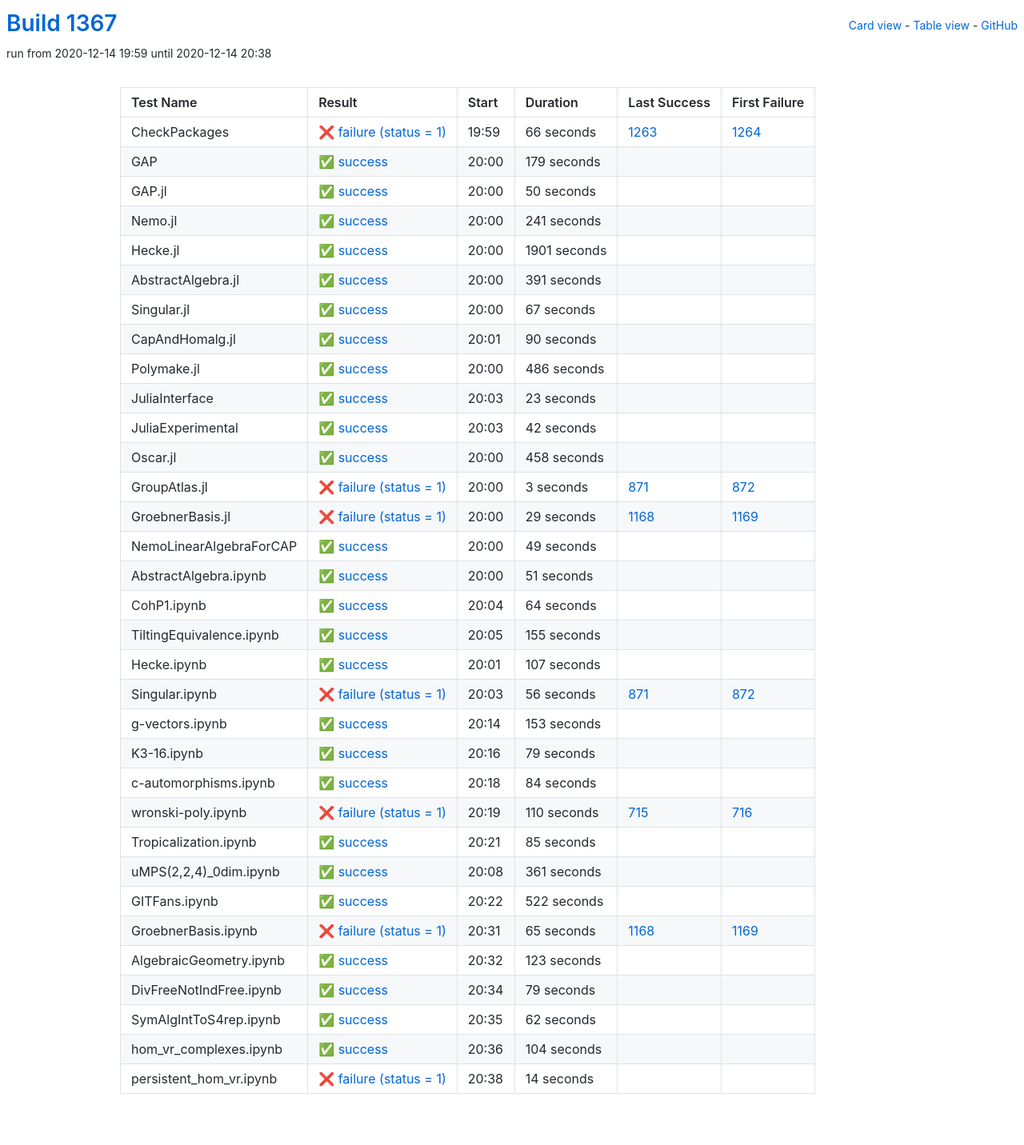
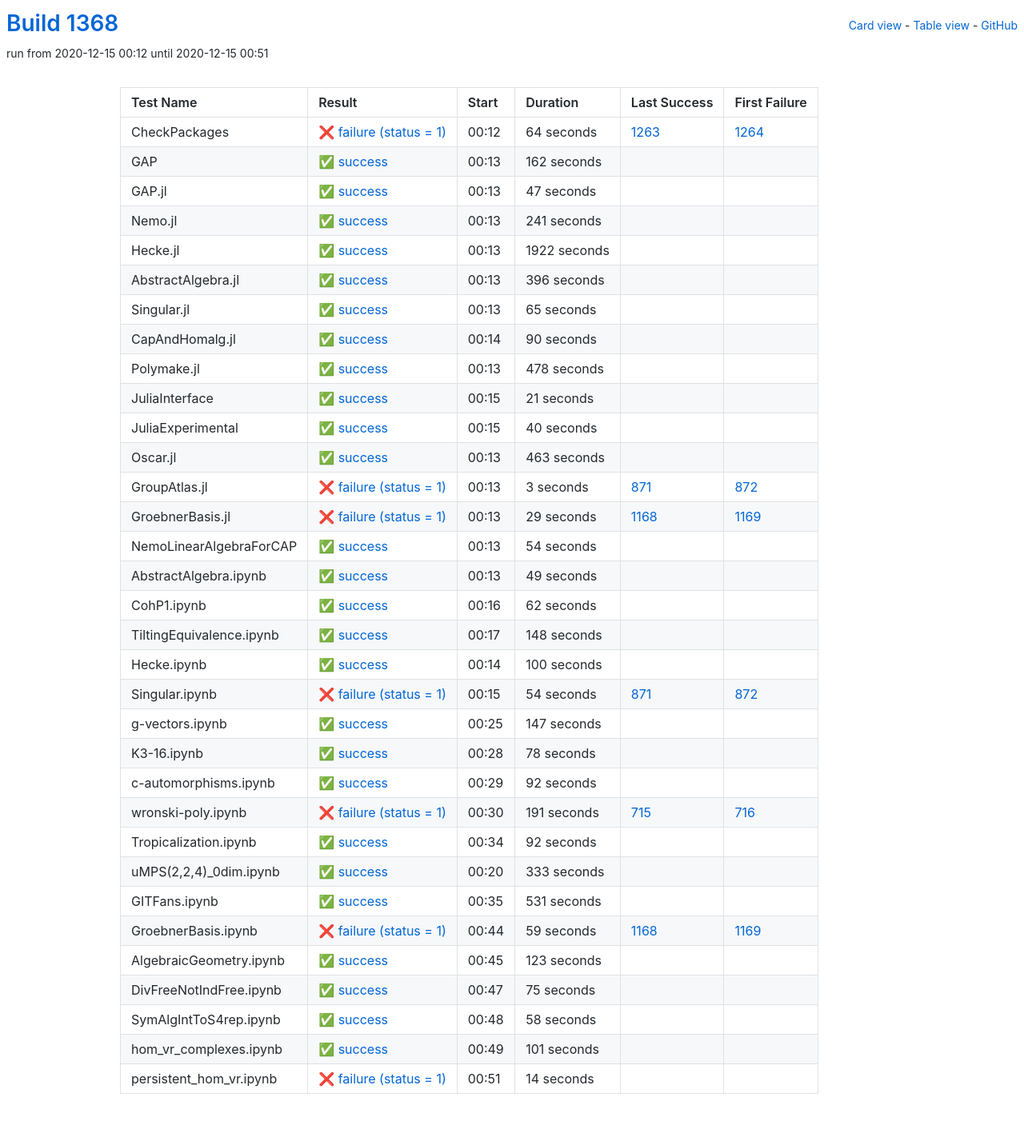
Before and after one commit to oscar-system/oscar-ci-status-stable, a Jekyll site: the page built from table.html, in a window 1280 px wide. Shown: the whole page at 80% size. Built offline with Jekyll 4.4.1, drawn with Linux system fonts in a browser that asks for light colours.

Commit message:
Build #1368

```diff
--- a/_data/ci.yml
+++ b/_data/ci.yml
@@ -1,6 +1,6 @@
 ---
-build: 1367
-build_url: https://oscarci.mathematik.uni-kl.de/job/oscar-stable/1367/
+build: 1368
+build_url: https://oscarci.mathematik.uni-kl.de/job/oscar-stable/1368/
 job: oscar-stable
 organization: oscar-system
 repo: oscar-ci-status-stable
@@ -8,44 +8,44 @@ repourl: https://github.com/oscar-system/oscar-ci-status-stable
 tests:
 - name: CheckPackages
   id: checkpackages
-  log: https://oscarci.mathematik.uni-kl.de/job/oscar-stable/1367/artifact/logs/build-1367/CheckPackages.log
-  start: 2020-12-14 19:59
+  log: https://oscarci.mathematik.uni-kl.de/job/oscar-stable/1368/artifact/logs/build-1368/CheckPackages.log
+  start: 2020-12-15 00:12
   success: false
   exitcode: 1
   status: failure
-  duration: 66
+  duration: 64
   last_success: 1263
   last_success_url: https://oscarci.mathematik.uni-kl.de/job/oscar-stable/1263/
   first_failure: 1264
   first_failure_url: https://oscarci.mathematik.uni-kl.de/job/oscar-stable/1264/
 - name: GAP
   id: gap
-  log: https://oscarci.mathematik.uni-kl.de/job/oscar-stable/1367/artifact/logs/build-1367/GAP.log
-  start: 2020-12-14 20:00
+  log: https://oscarci.mathematik.uni-kl.de/job/oscar-stable/1368/artifact/logs/build-1368/GAP.log
+  start: 2020-12-15 00:13
   success: true
   exitcode: 0
   status: success
-  duration: 179
+  duration: 162
   last_success: false
   last_success_url:
   first_failure: false
   first_failure_url:
 - name: GAP.jl
   id: gap-jl
-  log: https://oscarci.mathematik.uni-kl.de/job/oscar-stable/1367/artifact/logs/build-1367/GAP.jl.log
-  start: 2020-12-14 20:00
+  log: https://oscarci.mathematik.uni-kl.de/job/oscar-stable/1368/artifact/logs/build-1368/GAP.jl.log
+  start: 2020-12-15 00:13
   success: true
   exitcode: 0
   status: success
-  duration: 50
+  duration: 47
   last_success: false
   last_success_url:
   first_failure: false
   first_failure_url:
 - name: Nemo.jl
   id: nemo-jl
-  log: https://oscarci.mathematik.uni-kl.de/job/oscar-stable/1367/artifact/logs/build-1367/Nemo.jl.log
-  start: 2020-12-14 20:00
+  log: https://oscarci.mathematik.uni-kl.de/job/oscar-stable/1368/artifact/logs/build-1368/Nemo.jl.log
+  start: 2020-12-15 00:13
   success: true
   exitcode: 0
   status: success
@@ -56,44 +56,44 @@ tests:
   first_failure_url:
 - name: Hecke.jl
   id: hecke-jl
-  log: https://oscarci.mathematik.uni-kl.de/job/oscar-stable/1367/artifact/logs/build-1367/Hecke.jl.log
-  start: 2020-12-14 20:00
+  log: https://oscarci.mathematik.uni-kl.de/job/oscar-stable/1368/artifact/logs/build-1368/Hecke.jl.log
+  start: 2020-12-15 00:13
   success: true
   exitcode: 0
   status: success
-  duration: 1901
+  duration: 1922
   last_success: false
   last_success_url:
   first_failure: false
   first_failure_url:
 - name: AbstractAlgebra.jl
   id: abstractalgebra-jl
-  log: https://oscarci.mathematik.uni-kl.de/job/oscar-stable/1367/artifact/logs/build-1367/AbstractAlgebra.jl.log
-  start: 2020-12-14 20:00
+  log: https://oscarci.mathematik.uni-kl.de/job/oscar-stable/1368/artifact/logs/build-1368/AbstractAlgebra.jl.log
+  start: 2020-12-15 00:13
   success: true
   exitcode: 0
   status: success
-  duration: 391
+  duration: 396
   last_success: false
   last_success_url:
   first_failure: false
   first_failure_url:
 - name: Singular.jl
   id: singular-jl
-  log: https://oscarci.mathematik.uni-kl.de/job/oscar-stable/1367/artifact/logs/build-1367/Singular.jl.log
-  start: 2020-12-14 20:00
+  log: https://oscarci.mathematik.uni-kl.de/job/oscar-stable/1368/artifact/logs/build-1368/Singular.jl.log
+  start: 2020-12-15 00:13
   success: true
   exitcode: 0
   status: success
-  duration: 67
+  duration: 65
   last_success: false
   last_success_url:
   first_failure: false
   first_failure_url:
 - name: CapAndHomalg.jl
   id: capandhomalg-jl
-  log: https://oscarci.mathematik.uni-kl.de/job/oscar-stable/1367/artifact/logs/build-1367/CapAndHomalg.jl.log
-  start: 2020-12-14 20:01
+  log: https://oscarci.mathematik.uni-kl.de/job/oscar-stable/1368/artifact/logs/build-1368/CapAndHomalg.jl.log
+  start: 2020-12-15 00:14
   success: true
   exitcode: 0
   status: success
@@ -104,56 +104,56 @@ tests:
   first_failure_url:
 - name: Polymake.jl
   id: polymake-jl
-  log: https://oscarci.mathematik.uni-kl.de/job/oscar-stable/1367/artifact/logs/build-1367/Polymake.jl.log
-  start: 2020-12-14 20:00
+  log: https://oscarci.mathematik.uni-kl.de/job/oscar-stable/1368/artifact/logs/build-1368/Polymake.jl.log
+  start: 2020-12-15 00:13
   success: true
   exitcode: 0
   status: success
-  duration: 486
+  duration: 478
   last_success: false
   last_success_url:
   first_failure: false
   first_failure_url:
 - name: JuliaInterface
   id: juliainterface
-  log: https://oscarci.mathematik.uni-kl.de/job/oscar-stable/1367/artifact/logs/build-1367/JuliaInterface.log
-  start: 2020-12-14 20:03
+  log: https://oscarci.mathematik.uni-kl.de/job/oscar-stable/1368/artifact/logs/build-1368/JuliaInterface.log
+  start: 2020-12-15 00:15
   success: true
   exitcode: 0
   status: success
-  duration: 23
+  duration: 21
   last_success: false
   last_success_url:
   first_failure: false
   first_failure_url:
 - name: JuliaExperimental
   id: juliaexperimental
-  log: https://oscarci.mathematik.uni-kl.de/job/oscar-stable/1367/artifact/logs/build-1367/JuliaExperimental.log
-  start: 2020-12-14 20:03
+  log: https://oscarci.mathematik.uni-kl.de/job/oscar-stable/1368/artifact/logs/build-1368/JuliaExperimental.log
+  start: 2020-12-15 00:15
   success: true
   exitcode: 0
   status: success
-  duration: 42
+  duration: 40
   last_success: false
   last_success_url:
   first_failure: false
   first_failure_url:
 - name: Oscar.jl
   id: oscar-jl
-  log: https://oscarci.mathematik.uni-kl.de/job/oscar-stable/1367/artifact/logs/build-1367/Oscar.jl.log
-  start: 2020-12-14 20:00
+  log: https://oscarci.mathematik.uni-kl.de/job/oscar-stable/1368/artifact/logs/build-1368/Oscar.jl.log
+  start: 2020-12-15 00:13
   success: true
   exitcode: 0
   status: success
-  duration: 458
+  duration: 463
   last_success: false
   last_success_url:
   first_failure: false
   first_failure_url:
 - name: GroupAtlas.jl
   id: groupatlas-jl
-  log: https://oscarci.mathematik.uni-kl.de/job/oscar-stable/1367/artifact/logs/build-1367/GroupAtlas.jl.log
-  start: 2020-12-14 20:00
+  log: https://oscarci.mathematik.uni-kl.de/job/oscar-stable/1368/artifact/logs/build-1368/GroupAtlas.jl.log
+  start: 2020-12-15 00:13
   success: false
   exitcode: 1
   status: failure
@@ -164,8 +164,8 @@ tests:
   first_failure_url: https://oscarci.mathematik.uni-kl.de/job/oscar-stable/872/
 - name: GroebnerBasis.jl
   id: groebnerbasis-jl
-  log: https://oscarci.mathematik.uni-kl.de/job/oscar-stable/1367/artifact/logs/build-1367/GroebnerBasis.jl.log
-  start: 2020-12-14 20:00
+  log: https://oscarci.mathematik.uni-kl.de/job/oscar-stable/1368/artifact/logs/build-1368/GroebnerBasis.jl.log
+  start: 2020-12-15 00:13
   success: false
   exitcode: 1
   status: failure
@@ -176,8 +176,20 @@ tests:
   first_failure_url: https://oscarci.mathematik.uni-kl.de/job/oscar-stable/1169/
 - name: NemoLinearAlgebraForCAP
   id: nemolinearalgebraforcap
-  log: https://oscarci.mathematik.uni-kl.de/job/oscar-stable/1367/artifact/logs/build-1367/NemoLinearAlgebraForCAP.log
-  start: 2020-12-14 20:00
+  log: https://oscarci.mathematik.uni-kl.de/job/oscar-stable/1368/artifact/logs/build-1368/NemoLinearAlgebraForCAP.log
+  start: 2020-12-15 00:13
+  success: true
+  exitcode: 0
+  status: success
+  duration: 54
+  last_success: false
+  last_success_url:
+  first_failure: false
+  first_failure_url:
+- name: AbstractAlgebra.ipynb
+  id: abstractalgebra-ipynb
+  log: https://oscarci.mathematik.uni-kl.de/job/oscar-stable/1368/artifact/logs/build-1368/AbstractAlgebra.ipynb.log
+  start: 2020-12-15 00:13
   success: true
   exitcode: 0
   status: success
@@ -186,166 +198,154 @@ tests:
   last_success_url:
   first_failure: false
   first_failure_url:
-- name: AbstractAlgebra.ipynb
-  id: abstractalgebra-ipynb
-  log: https://oscarci.mathematik.uni-kl.de/job/oscar-stable/1367/artifact/logs/build-1367/AbstractAlgebra.ipynb.log
-  start: 2020-12-14 20:00
+- name: CohP1.ipynb
+  id: cohp1-ipynb
+  log: https://oscarci.mathematik.uni-kl.de/job/oscar-stable/1368/artifact/logs/build-1368/CohP1.ipynb.log
+  start: 2020-12-15 00:16
   success: true
   exitcode: 0
   status: success
-  duration: 51
-  last_success: false
-  last_success_url:
-  first_failure: false
-  first_failure_url:
-- name: CohP1.ipynb
-  id: cohp1-ipynb
-  log: https://oscarci.mathematik.uni-kl.de/job/oscar-stable/1367/artifact/logs/build-1367/CohP1.ipynb.log
-  start: 2020-12-14 20:04
-  success: true
-  exitcode: 0
-  status: success
-  duration: 64
+  duration: 62
   last_success: false
   last_success_url:
   first_failure: false
   first_failure_url:
 - name: TiltingEquivalence.ipynb
   id: tiltingequivalence-ipynb
-  log: https://oscarci.mathematik.uni-kl.de/job/oscar-stable/1367/artifact/logs/build-1367/TiltingEquivalence.ipynb.log
-  start: 2020-12-14 20:05
+  log: https://oscarci.mathematik.uni-kl.de/job/oscar-stable/1368/artifact/logs/build-1368/TiltingEquivalence.ipynb.log
+  start: 2020-12-15 00:17
   success: true
   exitcode: 0
   status: success
-  duration: 155
+  duration: 148
   last_success: false
   last_success_url:
   first_failure: false
   first_failure_url:
 - name: Hecke.ipynb
   id: hecke-ipynb
-  log: https://oscarci.mathematik.uni-kl.de/job/oscar-stable/1367/artifact/logs/build-1367/Hecke.ipynb.log
-  start: 2020-12-14 20:01
+  log: https://oscarci.mathematik.uni-kl.de/job/oscar-stable/1368/artifact/logs/build-1368/Hecke.ipynb.log
+  start: 2020-12-15 00:14
   success: true
   exitcode: 0
   status: success
-  duration: 107
+  duration: 100
   last_success: false
   last_success_url:
   first_failure: false
   first_failure_url:
 - name: Singular.ipynb
   id: singular-ipynb
-  log: https://oscarci.mathematik.uni-kl.de/job/oscar-stable/1367/artifact/logs/build-1367/Singular.ipynb.log
-  start: 2020-12-14 20:03
+  log: https://oscarci.mathematik.uni-kl.de/job/oscar-stable/1368/artifact/logs/build-1368/Singular.ipynb.log
+  start: 2020-12-15 00:15
   success: false
   exitcode: 1
   status: failure
-  duration: 56
+  duration: 54
   last_success: 871
   last_success_url: https://oscarci.mathematik.uni-kl.de/job/oscar-stable/871/
   first_failure: 872
   first_failure_url: https://oscarci.mathematik.uni-kl.de/job/oscar-stable/872/
 - name: g-vectors.ipynb
   id: g-vectors-ipynb
-  log: https://oscarci.mathematik.uni-kl.de/job/oscar-stable/1367/artifact/logs/build-1367/g-vectors.ipynb.log
-  start: 2020-12-14 20:14
+  log: https://oscarci.mathematik.uni-kl.de/job/oscar-stable/1368/artifact/logs/build-1368/g-vectors.ipynb.log
+  start: 2020-12-15 00:25
   success: true
   exitcode: 0
   status: success
-  duration: 153
+  duration: 147
   last_success: false
   last_success_url:
   first_failure: false
   first_failure_url:
 - name: K3-16.ipynb
   id: k3-16-ipynb
-  log: https://oscarci.mathematik.uni-kl.de/job/oscar-stable/1367/artifact/logs/build-1367/K3-16.ipynb.log
-  start: 2020-12-14 20:16
+  log: https://oscarci.mathematik.uni-kl.de/job/oscar-stable/1368/artifact/logs/build-1368/K3-16.ipynb.log
+  start: 2020-12-15 00:28
   success: true
   exitcode: 0
   status: success
-  duration: 79
+  duration: 78
   last_success: false
   last_success_url:
   first_failure: false
   first_failure_url:
 - name: c-automorphisms.ipynb
   id: c-automorphisms-ipynb
-  log: https://oscarci.mathematik.uni-kl.de/job/oscar-stable/1367/artifact/logs/build-1367/c-automorphisms.ipynb.log
-  start: 2020-12-14 20:18
+  log: https://oscarci.mathematik.uni-kl.de/job/oscar-stable/1368/artifact/logs/build-1368/c-automorphisms.ipynb.log
+  start: 2020-12-15 00:29
   success: true
   exitcode: 0
   status: success
-  duration: 84
+  duration: 92
   last_success: false
   last_success_url:
   first_failure: false
   first_failure_url:
 - name: wronski-poly.ipynb
   id: wronski-poly-ipynb
-  log: https://oscarci.mathematik.uni-kl.de/job/oscar-stable/1367/artifact/logs/build-1367/wronski-poly.ipynb.log
-  start: 2020-12-14 20:19
+  log: https://oscarci.mathematik.uni-kl.de/job/oscar-stable/1368/artifact/logs/build-1368/wronski-poly.ipynb.log
+  start: 2020-12-15 00:30
   success: false
   exitcode: 1
   status: failure
-  duration: 110
+  duration: 191
   last_success: 715
   last_success_url: https://oscarci.mathematik.uni-kl.de/job/oscar-stable/715/
   first_failure: 716
   first_failure_url: https://oscarci.mathematik.uni-kl.de/job/oscar-stable/716/
 - name: Tropicalization.ipynb
   id: tropicalization-ipynb
-  log: https://oscarci.mathematik.uni-kl.de/job/oscar-stable/1367/artifact/logs/build-1367/Tropicalization.ipynb.log
-  start: 2020-12-14 20:21
+  log: https://oscarci.mathematik.uni-kl.de/job/oscar-stable/1368/artifact/logs/build-1368/Tropicalization.ipynb.log
+  start: 2020-12-15 00:34
   success: true
   exitcode: 0
   status: success
-  duration: 85
+  duration: 92
   last_success: false
   last_success_url:
   first_failure: false
   first_failure_url:
 - name: uMPS(2,2,4)_0dim.ipynb
   id: umps-2-2-4-0dim-ipynb
-  log: https://oscarci.mathematik.uni-kl.de/job/oscar-stable/1367/artifact/logs/build-1367/uMPS-2-2-4-_0dim.ipynb.log
-  start: 2020-12-14 20:08
+  log: https://oscarci.mathematik.uni-kl.de/job/oscar-stable/1368/artifact/logs/build-1368/uMPS-2-2-4-_0dim.ipynb.log
+  start: 2020-12-15 00:20
   success: true
   exitcode: 0
   status: success
-  duration: 361
+  duration: 333
   last_success: false
   last_success_url:
   first_failure: false
   first_failure_url:
 - name: GITFans.ipynb
   id: gitfans-ipynb
-  log: https://oscarci.mathematik.uni-kl.de/job/oscar-stable/1367/artifact/logs/build-1367/GITFans.ipynb.log
-  start: 2020-12-14 20:22
+  log: https://oscarci.mathematik.uni-kl.de/job/oscar-stable/1368/artifact/logs/build-1368/GITFans.ipynb.log
+  start: 2020-12-15 00:35
   success: true
   exitcode: 0
   status: success
-  duration: 522
+  duration: 531
   last_success: false
   last_success_url:
   first_failure: false
   first_failure_url:
 - name: GroebnerBasis.ipynb
   id: groebnerbasis-ipynb
-  log: https://oscarci.mathematik.uni-kl.de/job/oscar-stable/1367/artifact/logs/build-1367/GroebnerBasis.ipynb.log
-  start: 2020-12-14 20:31
+  log: https://oscarci.mathematik.uni-kl.de/job/oscar-stable/1368/artifact/logs/build-1368/GroebnerBasis.ipynb.log
+  start: 2020-12-15 00:44
   success: false
   exitcode: 1
   status: failure
-  duration: 65
+  duration: 59
   last_success: 1168
   last_success_url: https://oscarci.mathematik.uni-kl.de/job/oscar-stable/1168/
   first_failure: 1169
   first_failure_url: https://oscarci.mathematik.uni-kl.de/job/oscar-stable/1169/
 - name: AlgebraicGeometry.ipynb
   id: algebraicgeometry-ipynb
-  log: https://oscarci.mathematik.uni-kl.de/job/oscar-stable/1367/artifact/logs/build-1367/AlgebraicGeometry.ipynb.log
-  start: 2020-12-14 20:32
+  log: https://oscarci.mathematik.uni-kl.de/job/oscar-stable/1368/artifact/logs/build-1368/AlgebraicGeometry.ipynb.log
+  start: 2020-12-15 00:45
   success: true
   exitcode: 0
   status: success
@@ -356,44 +356,44 @@ tests:
   first_failure_url:
 - name: DivFreeNotIndFree.ipynb
   id: divfreenotindfree-ipynb
-  log: https://oscarci.mathematik.uni-kl.de/job/oscar-stable/1367/artifact/logs/build-1367/DivFreeNotIndFree.ipynb.log
-  start: 2020-12-14 20:34
+  log: https://oscarci.mathematik.uni-kl.de/job/oscar-stable/1368/artifact/logs/build-1368/DivFreeNotIndFree.ipynb.log
+  start: 2020-12-15 00:47
   success: true
   exitcode: 0
   status: success
-  duration: 79
+  duration: 75
   last_success: false
   last_success_url:
   first_failure: false
   first_failure_url:
 - name: SymAlgIntToS4rep.ipynb
   id: symalginttos4rep-ipynb
-  log: https://oscarci.mathematik.uni-kl.de/job/oscar-stable/1367/artifact/logs/build-1367/SymAlgIntToS4rep.ipynb.log
-  start: 2020-12-14 20:35
+  log: https://oscarci.mathematik.uni-kl.de/job/oscar-stable/1368/artifact/logs/build-1368/SymAlgIntToS4rep.ipynb.log
+  start: 2020-12-15 00:48
   success: true
   exitcode: 0
   status: success
-  duration: 62
+  duration: 58
   last_success: false
   last_success_url:
   first_failure: false
   first_failure_url:
 - name: hom_vr_complexes.ipynb
   id: hom-vr-complexes-ipynb
-  log: https://oscarci.mathematik.uni-kl.de/job/oscar-stable/1367/artifact/logs/build-1367/hom_vr_complexes.ipynb.log
-  start: 2020-12-14 20:36
+  log: https://oscarci.mathematik.uni-kl.de/job/oscar-stable/1368/artifact/logs/build-1368/hom_vr_complexes.ipynb.log
+  start: 2020-12-15 00:49
   success: true
   exitcode: 0
   status: success
-  duration: 104
+  duration: 101
   last_success: false
   last_success_url:
   first_failure: false
   first_failure_url:
 - name: persistent_hom_vr.ipynb
   id: persistent-hom-vr-ipynb
-  log: https://oscarci.mathematik.uni-kl.de/job/oscar-stable/1367/artifact/logs/build-1367/persistent_hom_vr.ipynb.log
-  start: 2020-12-14 20:38
+  log: https://oscarci.mathematik.uni-kl.de/job/oscar-stable/1368/artifact/logs/build-1368/persistent_hom_vr.ipynb.log
+  start: 2020-12-15 00:51
   success: false
   exitcode: 1
   status: failure
```
Also changed, not shown: README.md.
